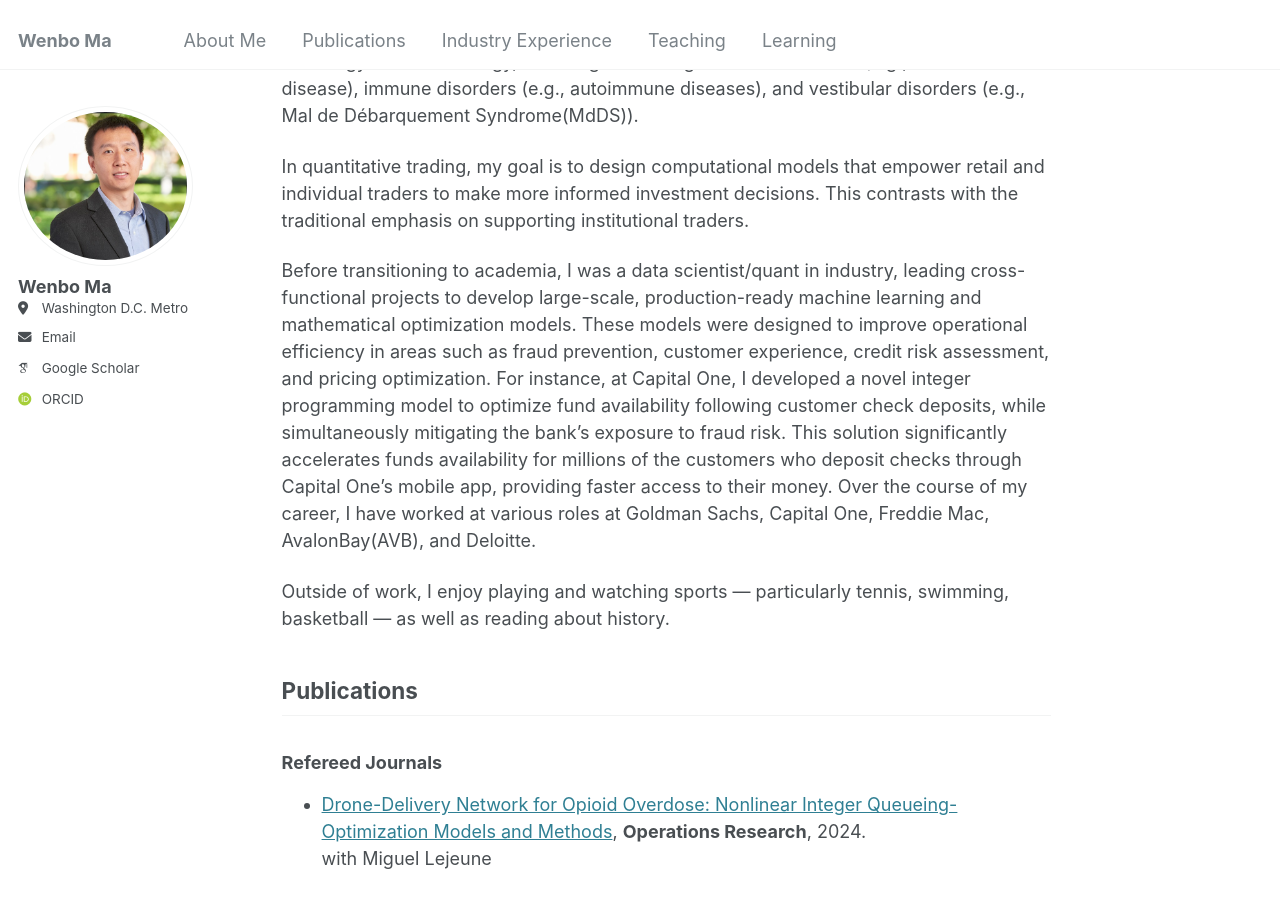
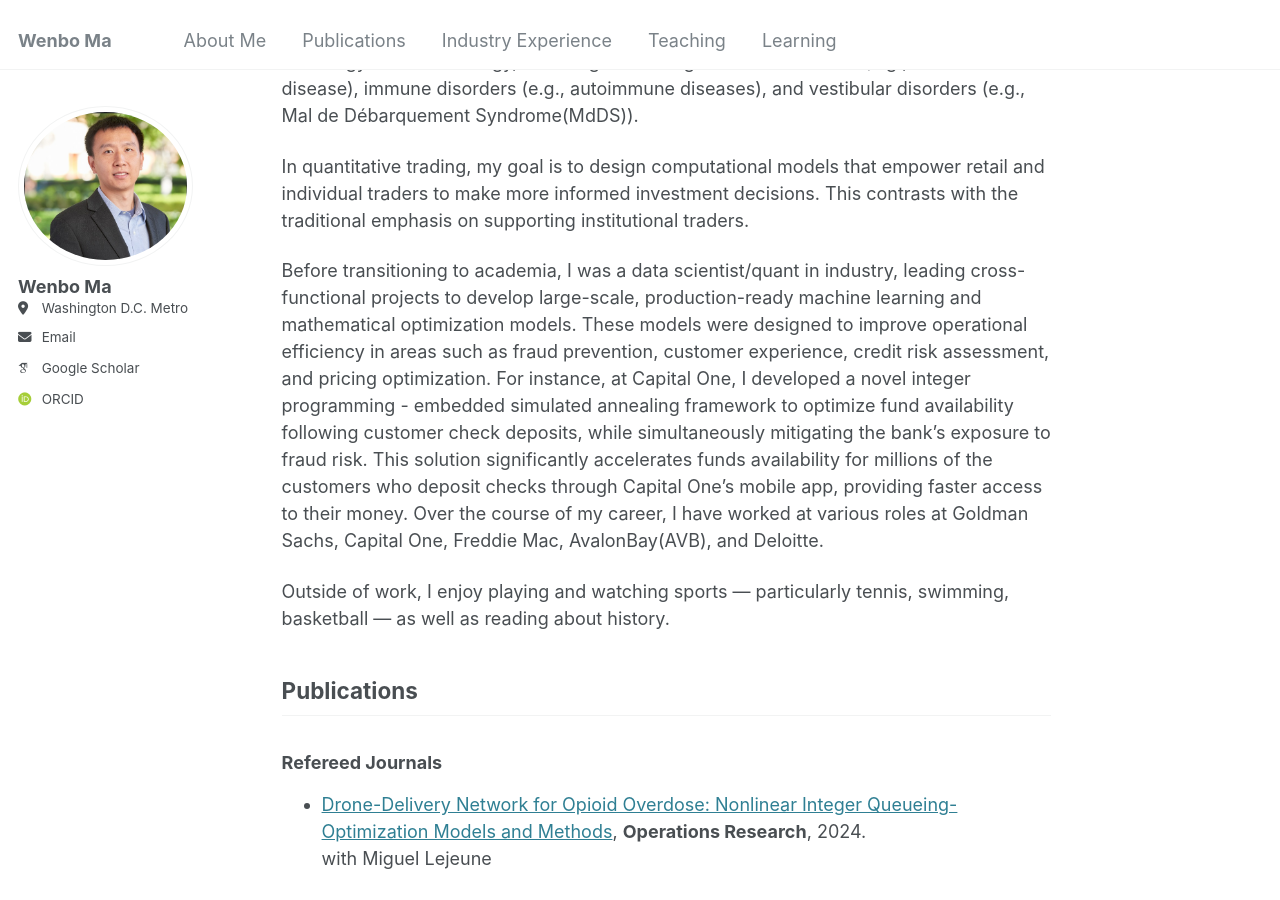
Before and after one commit to wenbo5565/wenbo5565.github.io, a Jekyll site: the page built from _pages/about.md, in a window 1280 px wide and 900 px high, scrolled down 538 px. Built offline with Jekyll 4.4.1, drawn with Linux system fonts in a browser that asks for light colours; some web fonts are replaced.

Commit message:
Update about.md

```diff
--- a/_pages/about.md
+++ b/_pages/about.md
@@ -17,7 +17,7 @@ In medical sciences, I am exploring how mathematical optimization can enhance th
 
 In quantitative trading, my goal is to design computational models that empower retail and individual traders to make more informed investment decisions. This contrasts with the traditional emphasis on supporting institutional traders.
 
-Before transitioning to academia, I was a data scientist/quant in industry, leading cross-functional projects to develop large-scale, production-ready machine learning and mathematical optimization models. These models were designed to improve operational efficiency in areas such as fraud prevention, customer experience, credit risk assessment, and pricing optimization. For instance, at Capital One, I developed a novel integer programming model to optimize fund availability following customer check deposits, while simultaneously mitigating the bank’s exposure to fraud risk. This solution significantly accelerates funds availability for millions of the customers who deposit checks through Capital One’s mobile app,  providing faster access to their money. Over the course of my career, I have worked at various roles at Goldman Sachs, Capital One, Freddie Mac, AvalonBay(AVB), and Deloitte.
+Before transitioning to academia, I was a data scientist/quant in industry, leading cross-functional projects to develop large-scale, production-ready machine learning and mathematical optimization models. These models were designed to improve operational efficiency in areas such as fraud prevention, customer experience, credit risk assessment, and pricing optimization. For instance, at Capital One, I developed a novel integer programming - embedded simulated annealing framework to optimize fund availability following customer check deposits, while simultaneously mitigating the bank’s exposure to fraud risk. This solution significantly accelerates funds availability for millions of the customers who deposit checks through Capital One’s mobile app,  providing faster access to their money. Over the course of my career, I have worked at various roles at Goldman Sachs, Capital One, Freddie Mac, AvalonBay(AVB), and Deloitte.
 
 Outside of work, I enjoy playing and watching sports — particularly tennis, swimming, basketball — as well as reading about history.
 
```
